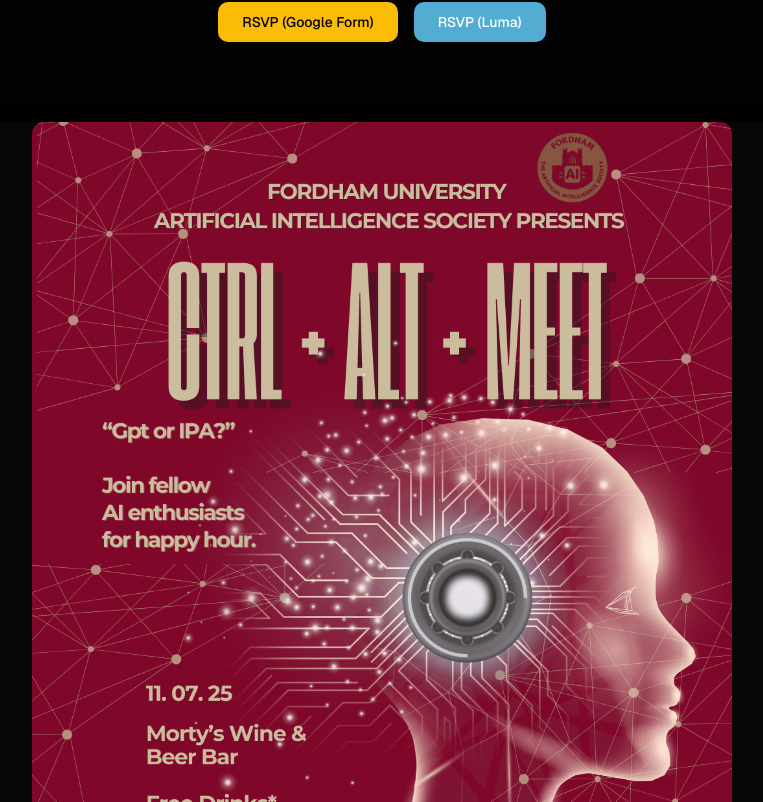
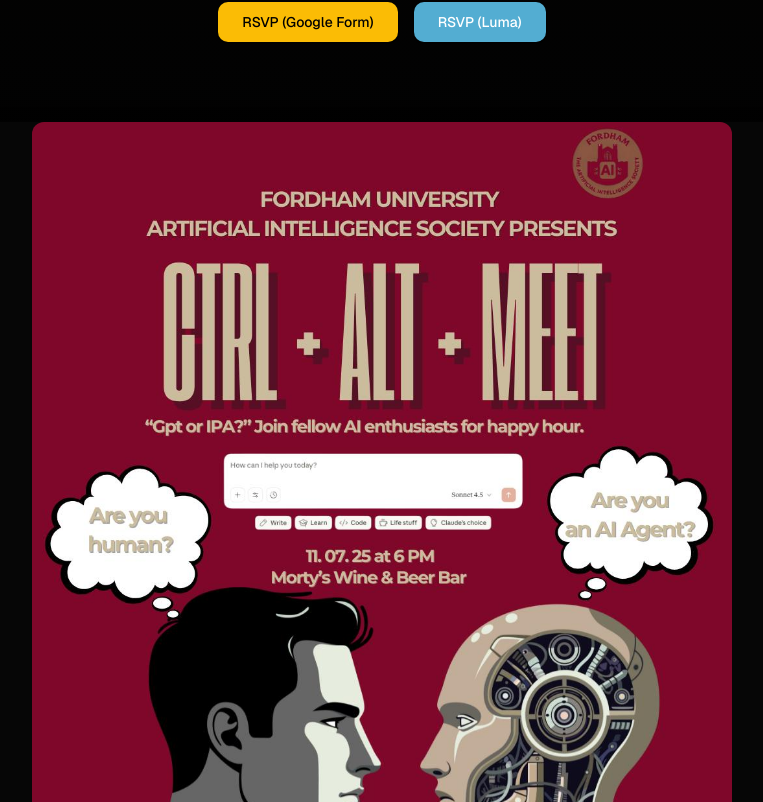
Before and after one commit to Fordham-GSB-AI-Society/Website, a Next.js app: page /aicebreaker in a window 1280 px wide. Shown: the part 418-1220 px from the top of the page, without its empty margins (258-1021 px from the left). Built offline with nearby package versions, Linux system fonts and the light colour scheme.

Commit message:
Updated main image

```diff
--- a/app/aicebreaker/page.tsx
+++ b/app/aicebreaker/page.tsx
@@ -104,16 +104,25 @@ export default function AIcebreakerPage() {
             viewport={{ once: true }}
             transition={{ duration: 0.6 }}
             className="relative rounded-xl overflow-hidden shadow-2xl"
-            style={{ height: undefined }} // Remove fixed height for mobile responsiveness
+            style={{ height: undefined }}
           >
-            {/* Make the aspect ratio a bit taller to fit the text in the venue image better */}
-            <div className="relative w-full" style={{ aspectRatio: "1", maxWidth: 700, margin: "0 auto", minHeight: 800 }}>
+            {/* Responsive aspect ratio; on mobile: taller, on desktop: less tall */}
+            <div
+              className="relative w-full"
+              style={{
+                aspectRatio: "1 / 1.2",               // Default is tall square
+                maxWidth: 700,
+                margin: "0 auto",
+                width: "100%",
+                minHeight: "300px",                    // Minimum for tiny phones
+              }}
+            >
               <Image
-                src="/Fordham AI Society Happy Hour.png"
+                src="/ctrlaltmeetmain.jpg"
                 alt="Morty's Venue"
                 fill
                 className="object-cover rounded-lg"
-                sizes="(min-width: 600px) 650px, 100vw"
+                sizes="(max-width: 767px) 96vw, (min-width: 768px) 650px"
                 priority
               />
             </div>
```
Also changed, not shown: public/ctrlaltmeetmain.jpg (added).
